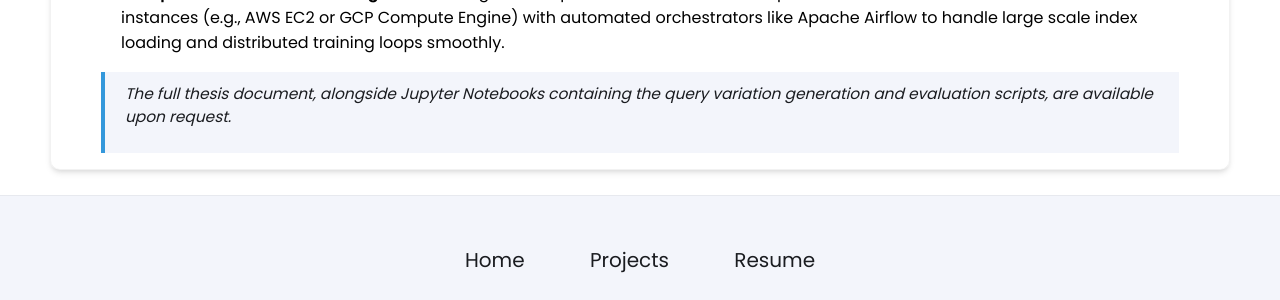
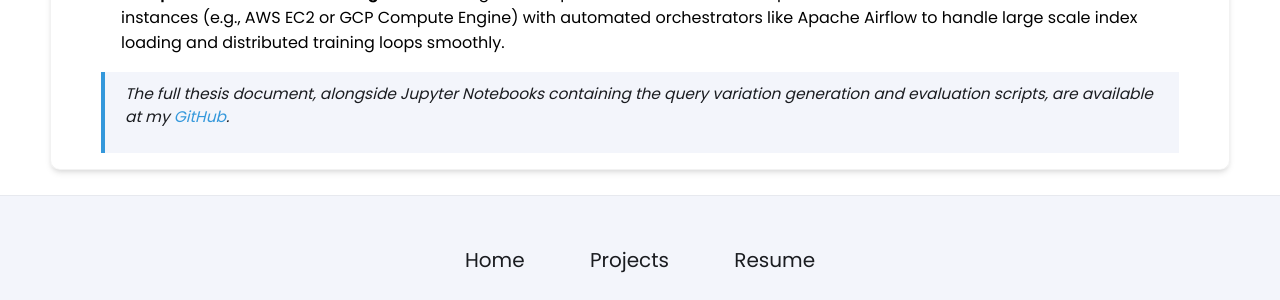
Before and after one commit to OliCar-del/OliCar-del.github.io, a Jekyll site: the page built from _projects/thesis-information-retrieval/index.md, in a window 1280 px wide and 900 px high, scrolled down 3090 px. Shown: the part 555-855 px from the top of the window. Built offline with Jekyll 4.4.1, drawn with Linux system fonts in a browser that asks for light colours.

Commit message:
added github link

```diff
--- a/_projects/thesis-information-retrieval/index.md
+++ b/_projects/thesis-information-retrieval/index.md
@@ -152,4 +152,4 @@ This thesis proves that while Neural IR and PLMs have revolutionized search effe
 * **Adversarial Training**: Integrating this query-generation step directly into a continual learning pipeline for ranking models so they learn to be robust against variations during training.
 * **Compute Infrastructure Scaling**: Transitioning the computational workload from ephemeral Colab notebooks to dedicated cloud instances (e.g., AWS EC2 or GCP Compute Engine) with automated orchestrators like Apache Airflow to handle large scale index loading and distributed training loops smoothly.
 
-> *The full thesis document, alongside Jupyter Notebooks containing the query variation generation and evaluation scripts, are available upon request.*
+> *The full thesis document, alongside Jupyter Notebooks containing the query variation generation and evaluation scripts, are available at my [GitHub](https://github.com/OliCar-del/EvaluatingRobustRetrivalPipelines).*
```
